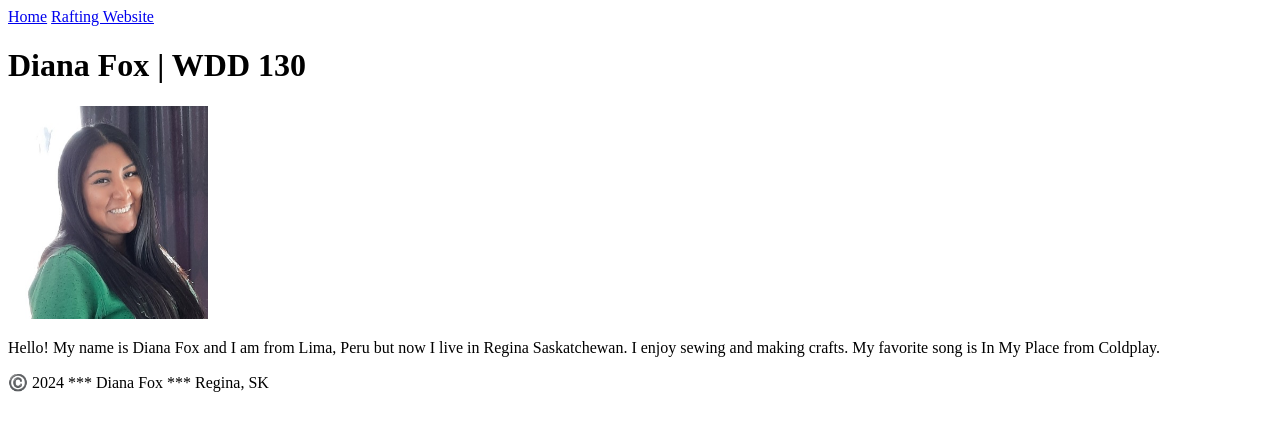
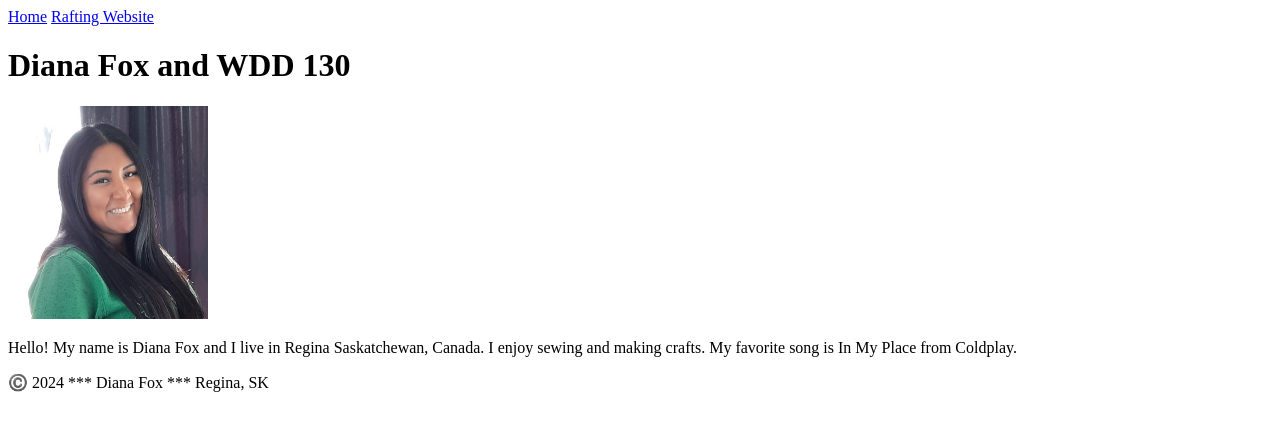
Before and after one commit to ddiissaa88/wdd130, a plain HTML site: page index.html in a window 1280 px wide. Drawn offline with Linux system fonts and the light colour scheme.

Commit message:
Update index.html

```diff
--- a/index.html
+++ b/index.html
@@ -3,7 +3,7 @@
     <head>
         <meta charset="utf-8">
         <meta name="viewport" content="width=device-width,initial-scale=1.0">
-        <title>Diana Fox | WDD 130 </title>
+        <title> Diana Fox | WDD 130 </title>
     </head>
     <body>
         <header>
@@ -13,9 +13,9 @@
             </nav>
         </header>
         <main>
-            <h1> Diana Fox | WDD 130 </h1>
+            <h1> Diana Fox and WDD 130 </h1>
             <img src="../wdd130/profile.jpg" alt="Hello, my name is Diana Fox" width="200">
-            <p> Hello! My name is Diana Fox and I am from Lima, Peru but now I live in Regina Saskatchewan. I enjoy sewing and making crafts. My favorite song is In My Place from Coldplay. </p>
+            <p> Hello! My name is Diana Fox and I live in Regina Saskatchewan, Canada. I enjoy sewing and making crafts. My favorite song is In My Place from Coldplay. </p>
         </main>
         <footer>
             <P> ©️ 2024 *** Diana Fox *** Regina, SK </P>
```
